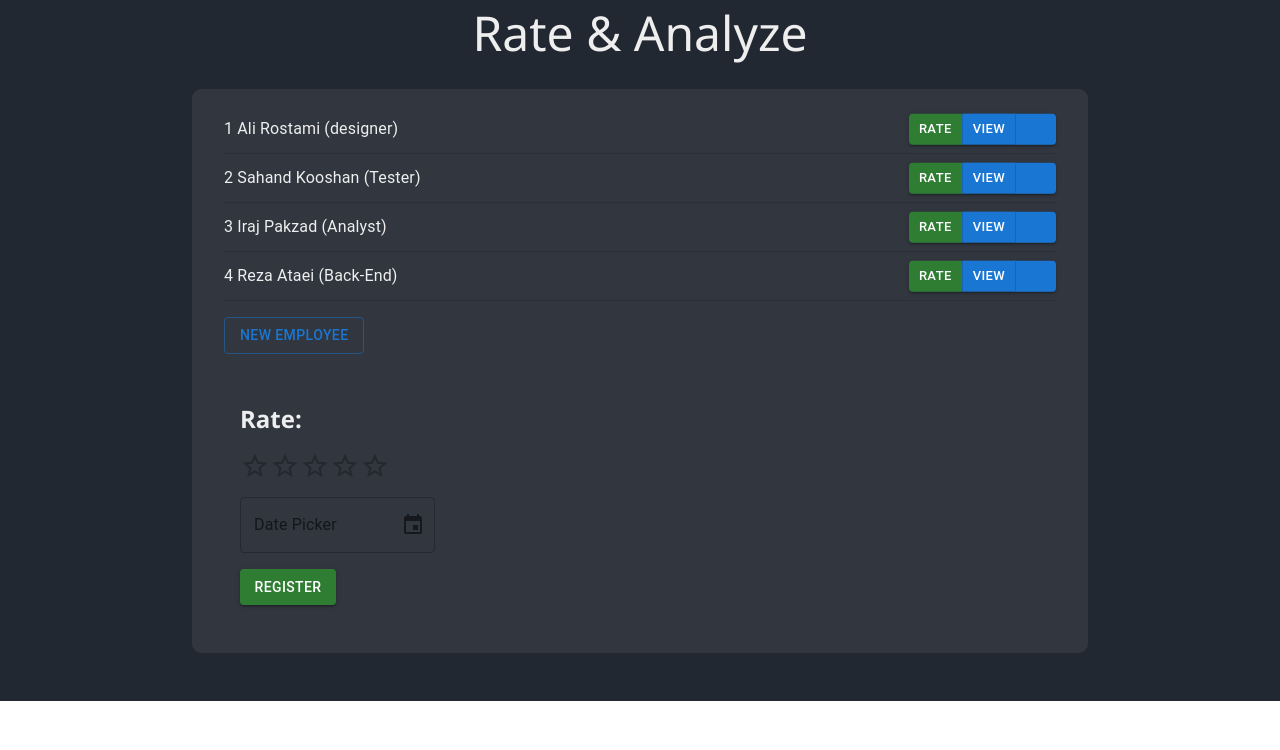
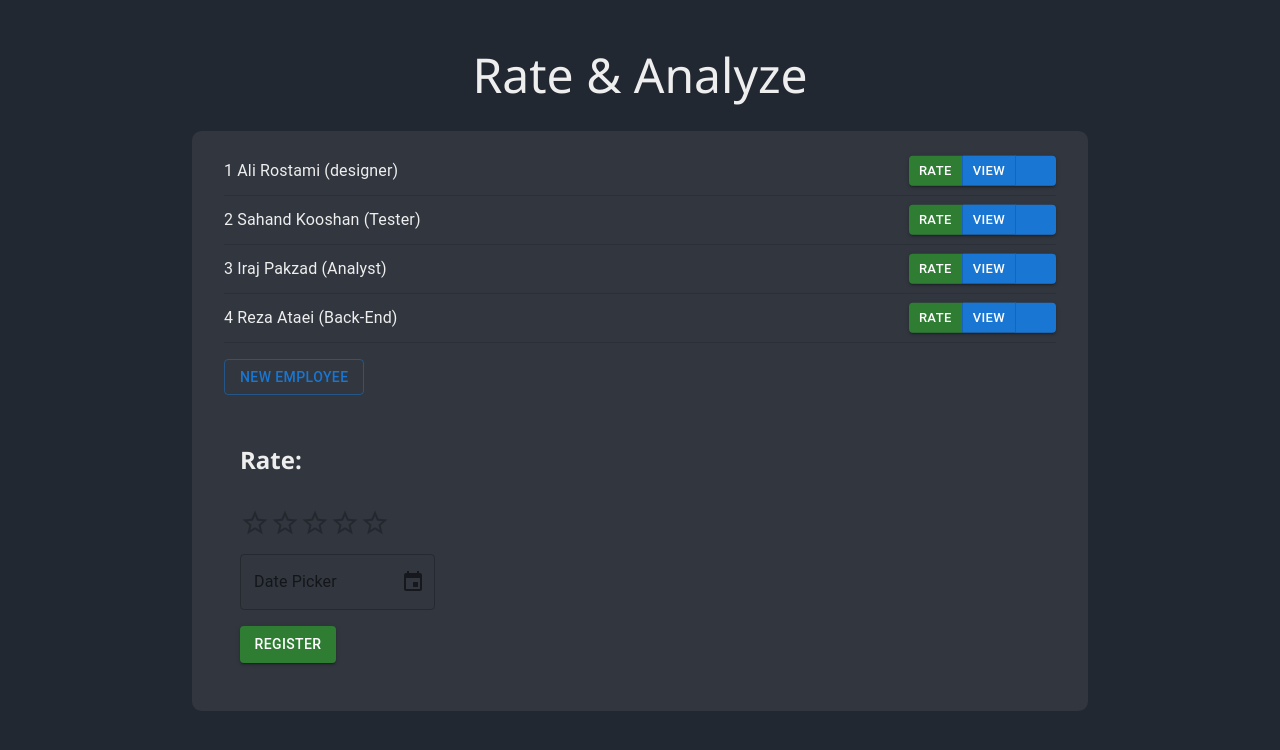
Before and after one commit to Soheil-kooshan/Rate-Analyze, a React (Vite) app in the folder client/: page / in a window 1280 px wide. Shown: the top 750 px of the page. Built offline with nearby package versions, Linux system fonts and the light colour scheme; some icons are missing.

Commit message:
bg height fixed

```diff
--- a/client/src/app.css
+++ b/client/src/app.css
@@ -21,8 +21,13 @@ h1 {
   padding-bottom: 1.5rem;
 }
 
+h2 {
+  padding-bottom: 1rem;
+}
+
 .background {
   width: 100vw;
+  min-height: 100vh;
   background-color: var(--background-color);
   display: flex;
   flex-direction: column;
```
